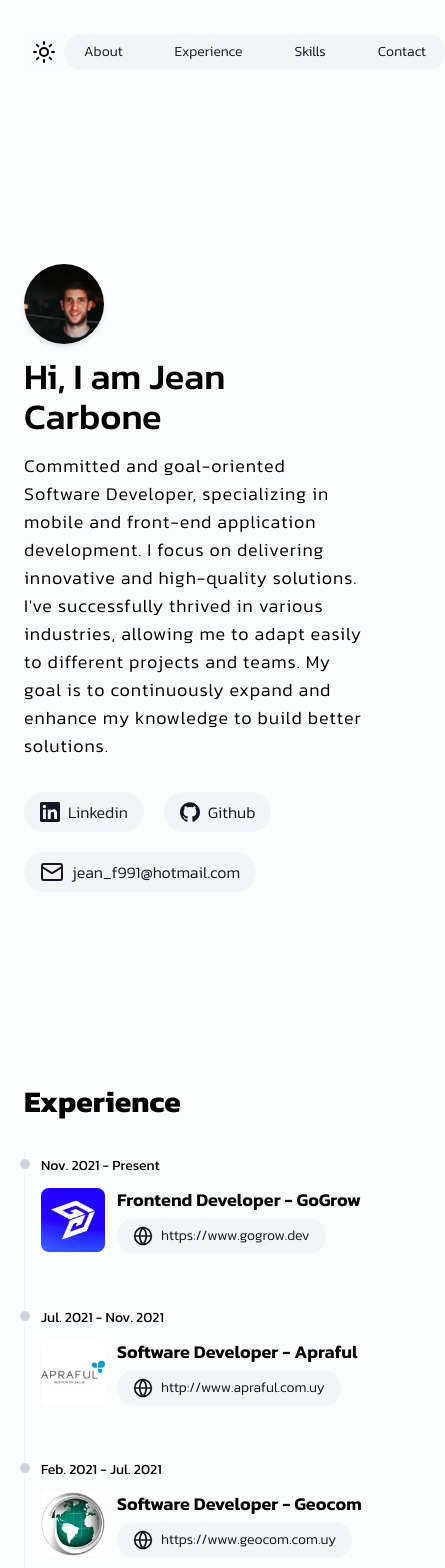
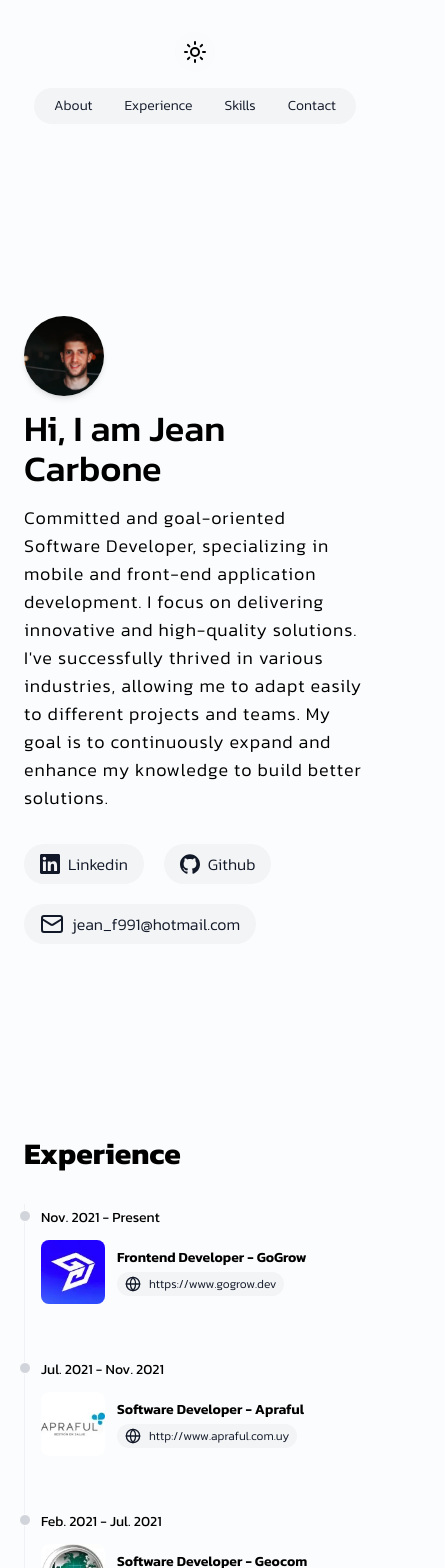
Before and after one commit to jcarbone5/portfolio-jc, a Next.js app: page / in a window 390 px wide. Shown: the top 1568 px of the page, 445 px wide, since content can reach past the window. Built offline with nearby package versions, Linux system fonts and the light colour scheme.

Commit message:
Responsive fixes

```diff
--- a/src/components/experience/timeline-item.tsx
+++ b/src/components/experience/timeline-item.tsx
@@ -32,7 +32,7 @@ export const TimelineItem = ({
       />
 
       <div className="flex flex-col">
-        <h3 className="text-lg font-semibold text-black dark:text-white mb-1">
+        <h3 className="text-sm sm:text-lg font-semibold text-black dark:text-white mb-1">
           {title}
         </h3>
 
@@ -40,9 +40,9 @@ export const TimelineItem = ({
           href={url}
           target="_blank"
           rel="noopener noreferrer"
-          className="flex flex-row items-center gap-2 px-4 py-2 bg-gray-100 text-gray-900 dark:bg-black/20 dark:text-white rounded-full w-fit text-sm font-light"
+          className="flex flex-row items-center gap-2 px-2 py-1 sm:py-2 sm:px-4 bg-gray-100 text-gray-900 dark:bg-black/20 dark:text-white rounded-full w-fit text-xs sm:text-sm font-light"
         >
-          <Globe height={20} width={20} />
+          <Globe className="h-4 w-4 sm:h-6 sm:w-6" />
           <span>{url}</span>
         </a>
       </div>
--- a/src/components/ui/footer.tsx
+++ b/src/components/ui/footer.tsx
@@ -4,12 +4,11 @@ import { contactInformation } from "@/helpers";
 export const Footer = () => {
   return (
     <footer className="flex flex-row justify-between py-6">
-      <div className="text-md text-dark dark:text-gray-300 space-x-2">
-        <span>© {new Date().getFullYear()}</span>
-        <span>Made with ❤️ by Jean Carbone</span>
+      <div className="text-sm sm:text-md text-dark dark:text-gray-300 space-x-2">
+        <span>© {new Date().getFullYear()} Made with 🩷 by Jean Carbone</span>
       </div>
 
-      <div className="flex flex-row items-center space-x-6">
+      <div className="flex flex-row items-center space-x-4 sm:space-x-6">
         {contactInformation.map((info) =>
           info.title.includes("Linkedin") || info.title.includes("Github") ? (
             <a
--- a/src/components/ui/header.tsx
+++ b/src/components/ui/header.tsx
@@ -42,7 +42,7 @@ export const Header = () => {
       whileInView={{ opacity: 1 }}
       transition={{ duration: 1 }}
       viewport={{ once: true }}
-      className="flex flex-row justify-between items-center mt-8"
+      className="flex flex-col sm:flex-row gap-4 sm:gap-0 justify-between items-center mt-8"
     >
       <ThemeSwitcher />
 
@@ -53,7 +53,7 @@ export const Header = () => {
             "fixed top-7 left-1/2 transform -translate-x-1/2 backdrop-blur bg-gray-300/50 dark:bg-black/30"
         )}
       >
-        <ul className="flex space-x-5 font-light text-sm md:text-base cursor-pointer">
+        <ul className="flex space-x-0 sm:space-x-5 font-light text-sm md:text-base cursor-pointer">
           <li
             className="rounded-full px-4 py-1 hover:bg-gray-300 dark:hover:bg-gray-100/10"
             onClick={() => scrollToHash(ScrollItemsEnum.ABOUT)}
--- a/src/components/ui/scroll-to-top.tsx
+++ b/src/components/ui/scroll-to-top.tsx
@@ -36,7 +36,7 @@ export const ScrollToTop = () => {
   return (
     <div
       className={cn(
-        "absolute bottom-20 right-3 transition-opacity duration-500",
+        "absolute bottom-20 right-8 sm:right-3 transition-opacity duration-500",
         isVisible ? "opacity-100" : "opacity-0"
       )}
     >
```
